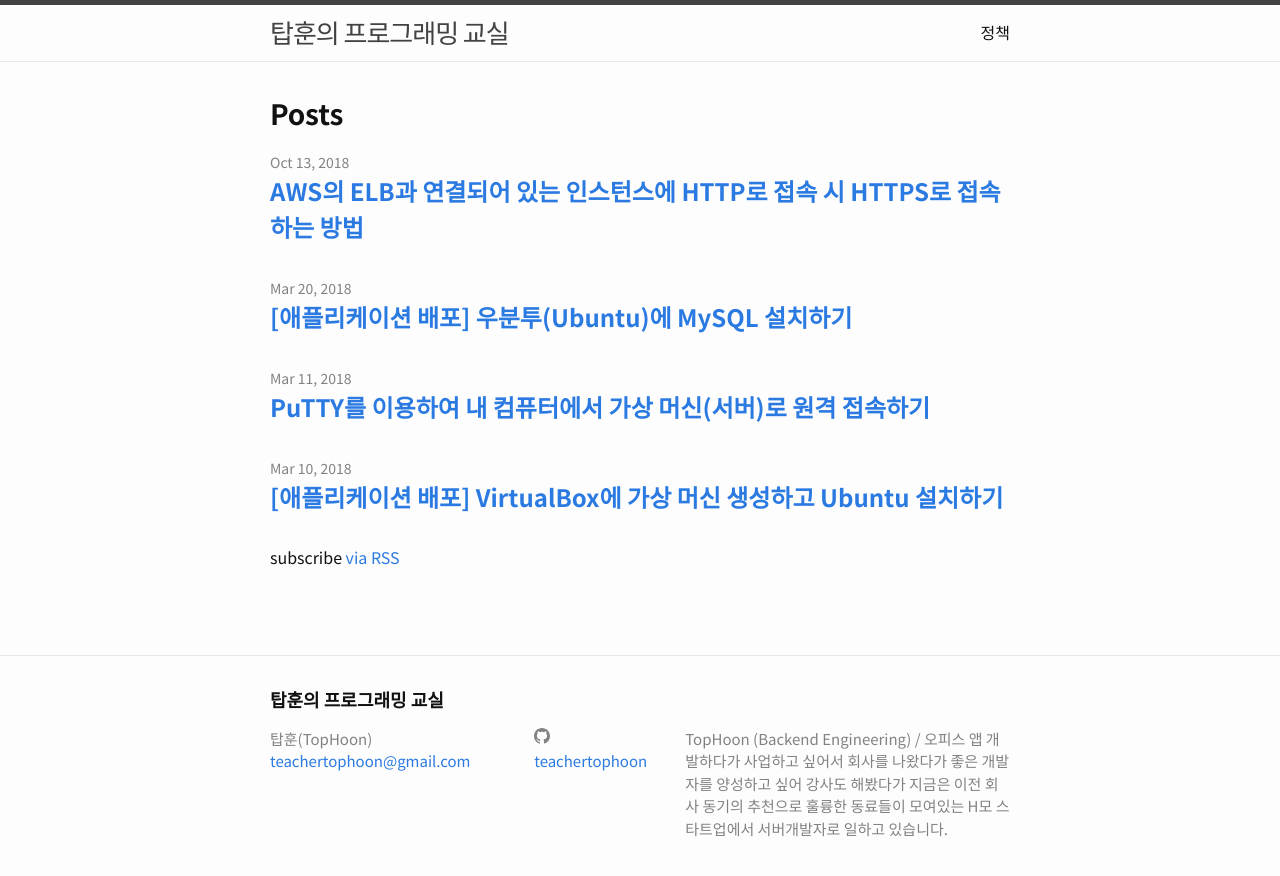
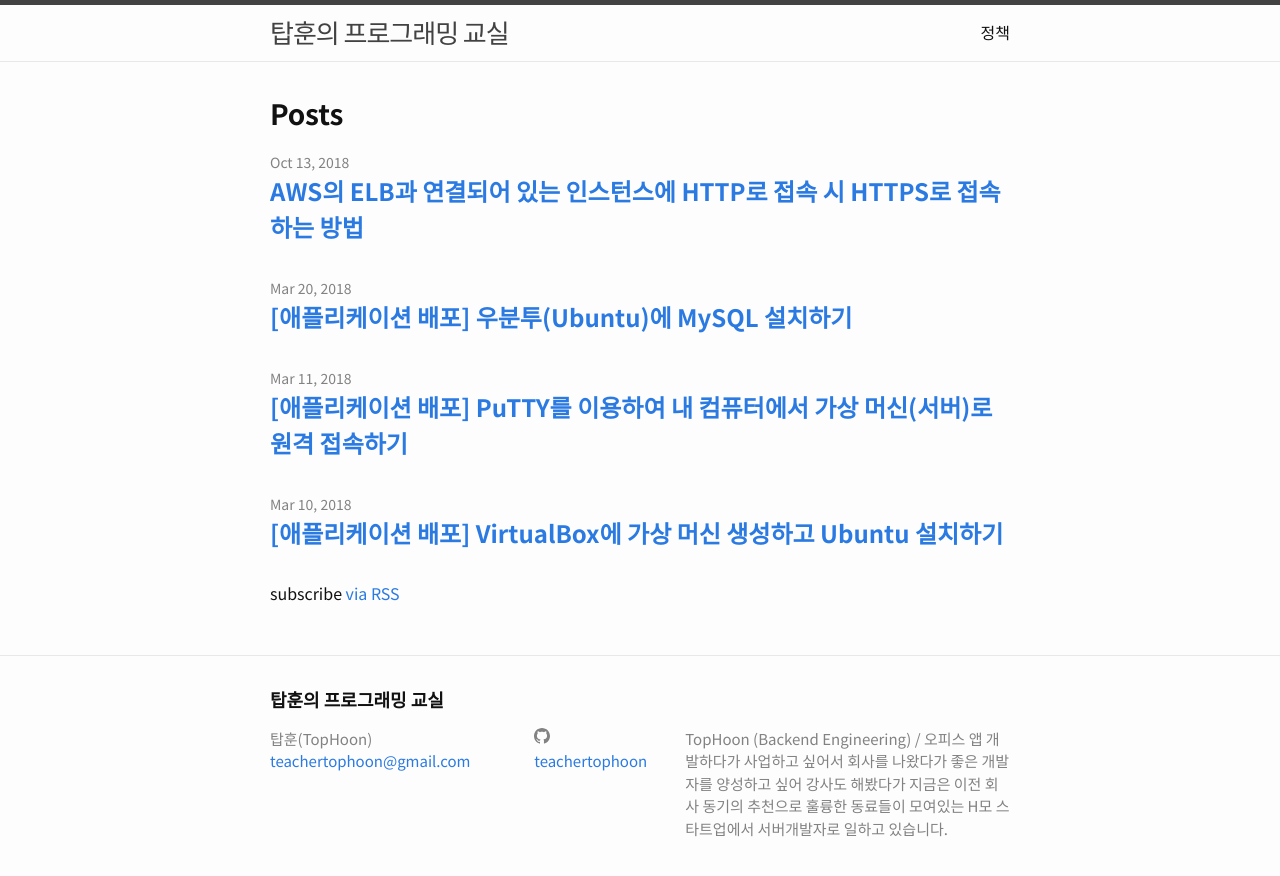
Before and after one commit to teachertophoon/teachertophoon.github.io, a Jekyll site: the page built from index.md, in a window 1280 px wide. Shown: the top 876 px of the page. Built offline with Jekyll 4.4.1, drawn with Linux system fonts in a browser that asks for light colours.

Commit message:
[애플리케이션 배포] PuTTY를 이용하여 내 컴퓨터에서 가상 머신(서버)로 원격 접속하기

```diff
--- a/_posts/2018-03-11-connecting-local-remote-using-putty.markdown
+++ b/_posts/2018-03-11-connecting-local-remote-using-putty.markdown
@@ -1,8 +1,8 @@
 ---
 layout: post
-title: "PuTTY를 이용하여 내 컴퓨터에서 가상 머신(서버)로 원격 접속하기"
+title: "[애플리케이션 배포] PuTTY를 이용하여 내 컴퓨터에서 가상 머신(서버)로 원격 접속하기"
 date: 2018-03-11 23:59:59 +0900
-tags: [putty]
+tags: [putty, firewall, ip-address, port, ubuntu, ssh]
 comments: true
 ---
 만약 여러분의 회사 혹은 개인서버가 미국에 설치되어 있다고 가정해보자. 서버를 사용하기 위해 비행기를 타고 미국까지 가서 서버를 사용하진 않을 것이다.<br/>
@@ -72,6 +72,8 @@ $ sudo ufw status
 ![이미지](/files/connecting-local-remote-using-putty-08.png)
 
 ## 3. 서버에 접속할 도구(PuTTY)를 설치하자!
+멀리있는 사람과 이야기하고 싶을 때 스마트폰을 이용하듯이 원격 서버에 접속하고 싶을 때는 PuTTY라는 터미널 에뮬레이터를 이용한다.
+물론 PuTTY 말고도 다양한 터미널 에뮬레이터가 있지만 대표적으로 많이 사용하고 무료인 PuTTY를 설치하자.<br/>
 [여기](https://www.chiark.greenend.org.uk/~sgtatham/putty/latest.html)에 접속하여 PuTTY 설치파일을 내려받는다.<br/>
 *Alternative binary files* 항목에서 putty.exe 파일을 다운로드 한다.
 
```
